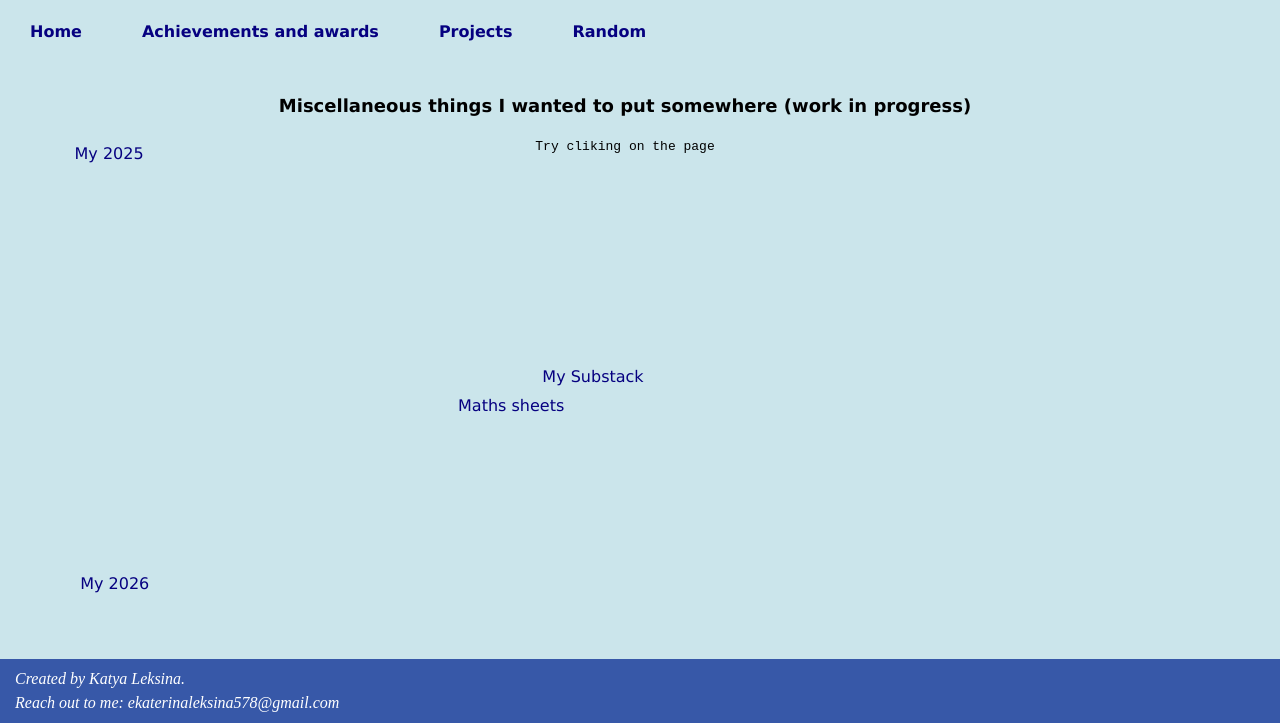
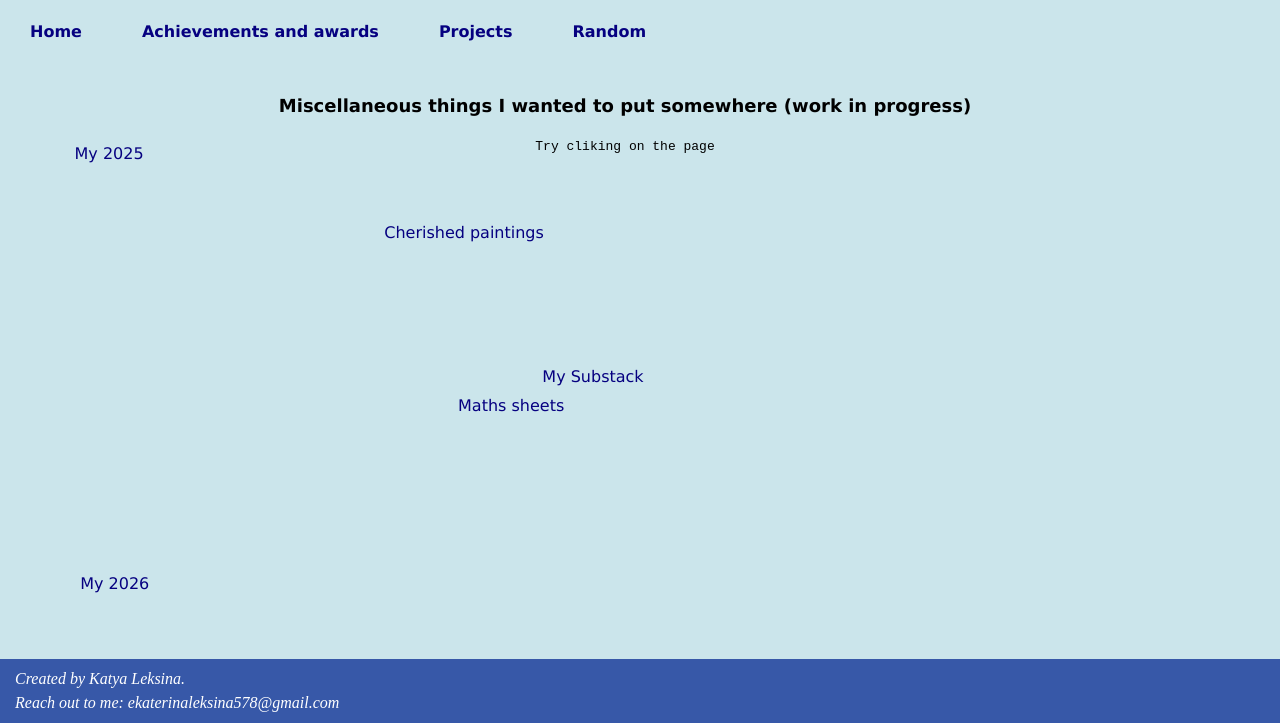
Before and after one commit to sadmango-dev/leks.ina, a plain HTML site: page random.html in a window 1280 px wide. Shown: the part 77-800 px from the top of the page. Drawn offline with Linux system fonts and the light colour scheme.

Commit message:
added gallery link

```diff
--- a/random.html
+++ b/random.html
@@ -37,6 +37,7 @@
     <a href="https://substack.com/@mangofield" class="link" style="font-size: 16px;">My Substack</a>
     <a href="random/2026.html" class="link" style="font-size: 16px;">My 2026</a><br><br>
     <a href="random/psets.html" class="link" style="font-size: 16px;">Maths sheets</a><br><br>
+    <a href="https://art-gallery-opal-xi.vercel.app/" class="link" style="font-size: 16px;">Cherished paintings</a><br><br>
 </div>
 
 </div>
```
